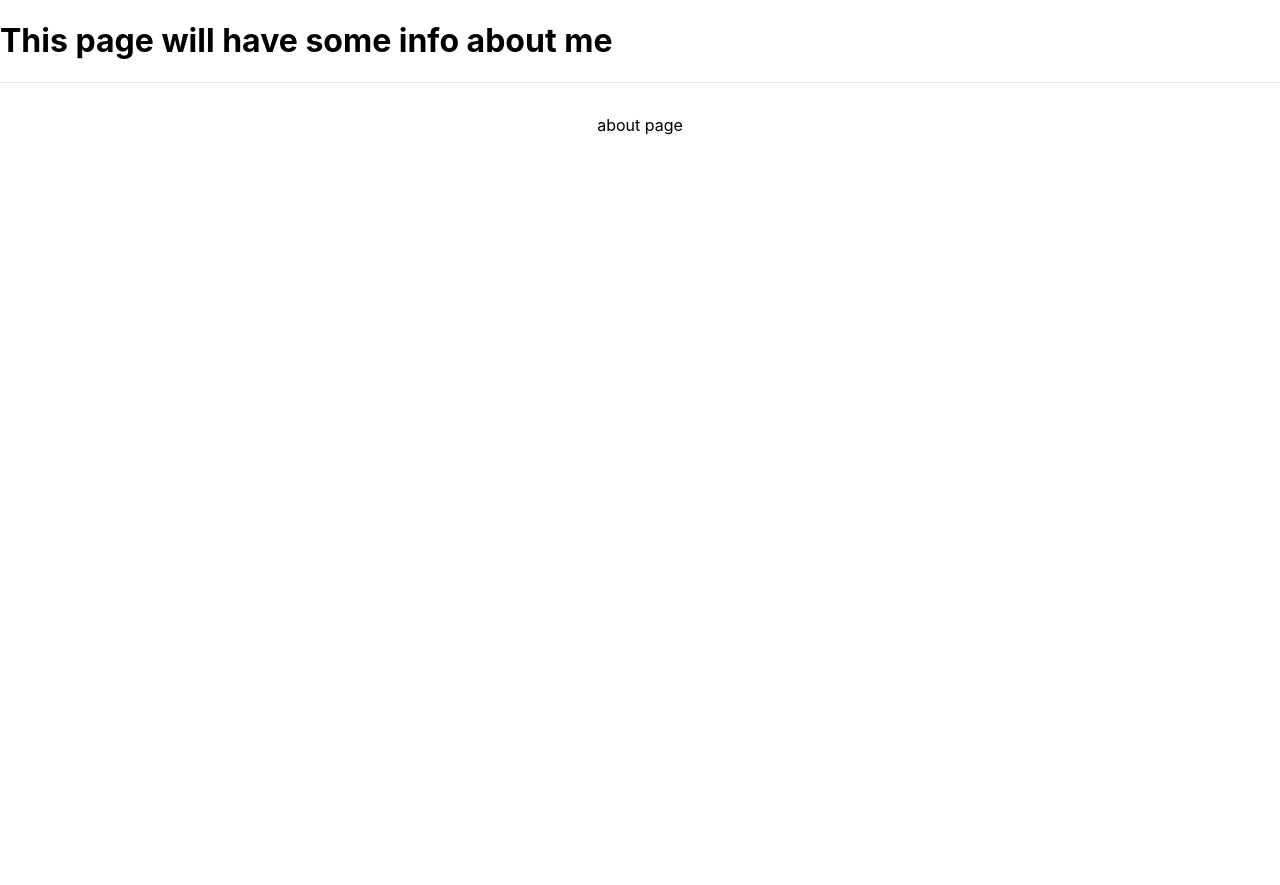
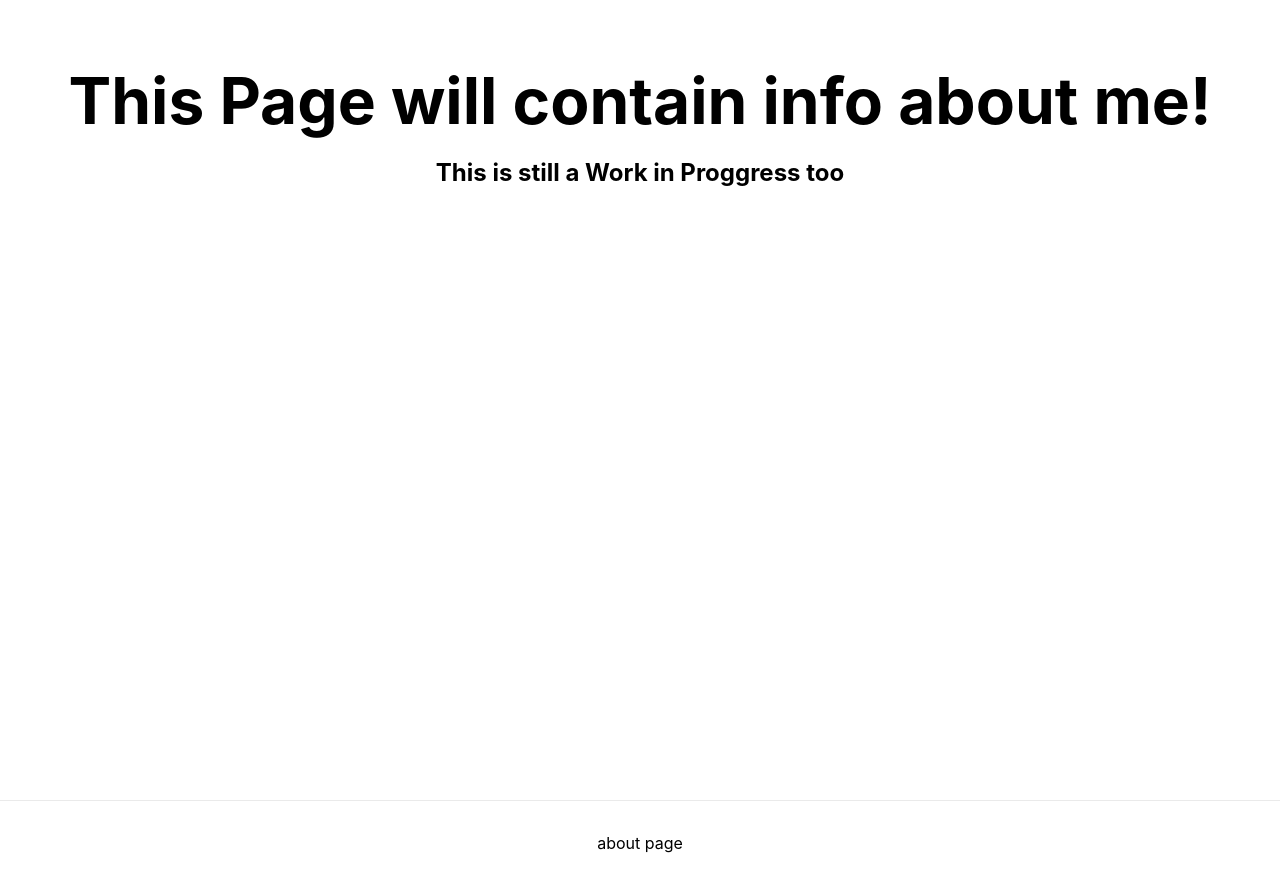
Before and after one commit to PedroMarquetti/PedroMarquetti.github.io, a Next.js app: page /about in a window 1280 px wide. Before the commit the page ends 821 px from the top, so only its background shows below. Built offline with nearby package versions, Linux system fonts and the light colour scheme.

Commit message:
updated about page

```diff
--- a/pages/about.tsx
+++ b/pages/about.tsx
@@ -1,7 +1,9 @@
+import styles from "../styles/About.module.css";
 export default function About(props: any) {
 	return (
-		<div className='about-container'>
-			<h1>This page will have some info about me</h1>
+		<div className={styles.main}>
+			<h1 className={styles.title}>This Page will contain info about me!</h1>
+			<h2>This is still a Work in Proggress too</h2>
 		</div>
 	);
 }
--- /dev/null
+++ b/styles/About.module.css
@@ -0,0 +1,15 @@
+.main {
+	min-height: 100vh;
+	padding: 4rem 0;
+	display: flex;
+	flex-direction: column;
+	justify-content: flex-start;
+	align-items: center;
+}
+
+.title {
+	margin: 0;
+	line-height: 1.15;
+	font-size: 4rem;
+	text-align: center;
+}
```
